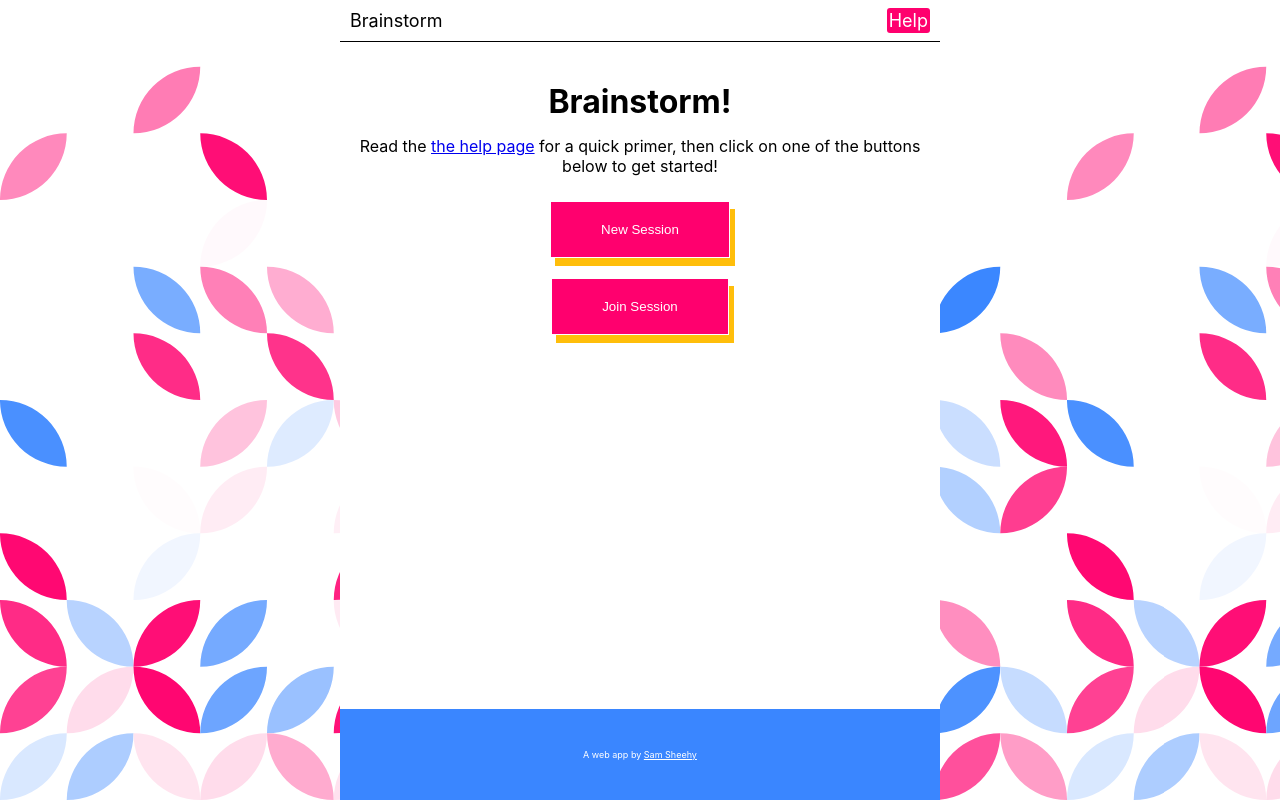
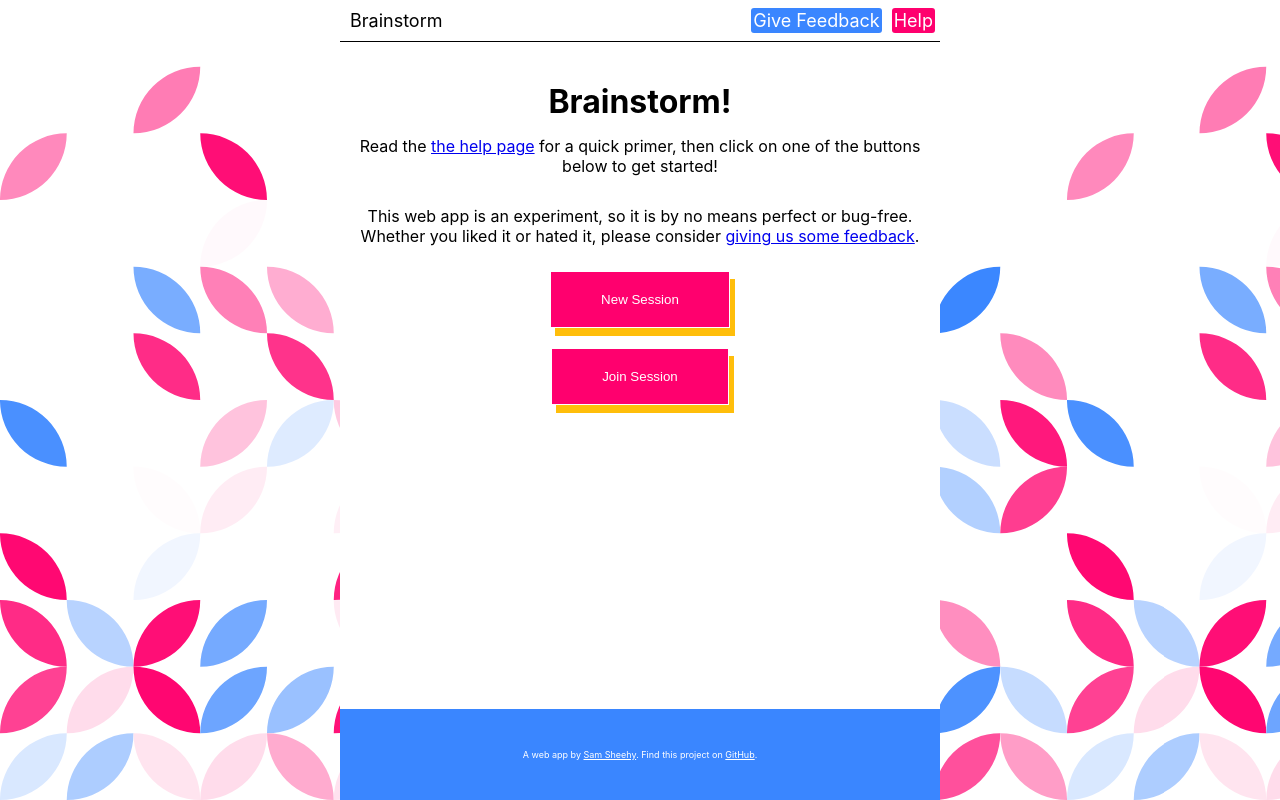
Before and after one commit to sheeshee/brainstorm, a React (Create React App) app: page / in a window 1280 px wide. Built offline with nearby package versions, Linux system fonts and the light colour scheme.

Commit message:
Add a feedback page

```diff
--- a/src/App.css
+++ b/src/App.css
@@ -48,12 +48,22 @@ footer p {
     min-height: 100%;
 }
 
+header div {
+        align-self: center;
+}
+
 header .link {
-    background-color: #ff006e;
     color: white;
     padding: 2px;
-    align-self: center;
     border-radius: 3px;
-    margin: auto 10px;
+    margin: auto 5px;
 
 }
+
+header .link.help {
+    background-color: #ff006e;
+}
+
+header .link.feedback {
+    background-color: #3a86ff;
+}
--- a/src/App.js
+++ b/src/App.js
@@ -10,6 +10,7 @@ import { CreateSession } from './components/CreateSession'
 import { ActiveSession } from './components/ActiveSession'
 import { JoinSession } from './components/JoinSession'
 import { HelpPage } from './components/HelpPage'
+import { FeedbackPage } from './components/FeedbackPage'
 import { useState } from 'react'
 import './App.css'
 
@@ -23,7 +24,10 @@ function App () {
     <div className="App">
       <header>
         <Link to="/">Brainstorm</Link>
-        <Link to="help" className="link">Help</Link>
+        <div>
+          <Link to="feedback" className="link feedback">Give Feedback</Link>
+          <Link to="help" className="link help">Help</Link>
+        </div>
       </header>
       <main>
         <Routes>
@@ -32,6 +36,7 @@ function App () {
           <Route path="session/:session/*" element={<ActiveSession name={name} connection={connection} role={role} connectionList={connectionList} />} />
           <Route path="session" element={<Navigate to="/" />} />
           <Route path="help" element={<HelpPage />} />
+          <Route path="feedback" element={<FeedbackPage />} />
           <Route path="" element={<Landing />} />
           <Route path="*" element={<h1>404</h1>} />
         </Routes>
@@ -39,7 +44,7 @@ function App () {
       <footer>
         <div>
           <p>
-            A web app by <a href="https://sheeshee.github.io">Sam Sheehy</a>
+            A web app by <a href="https://sheeshee.github.io">Sam Sheehy</a>. Find this project on <a href="https://github.com/sheeshee/brainstorm">GitHub</a>.
           </p>
         </div>
       </footer>
--- /dev/null
+++ b/src/components/FeedbackPage.js
@@ -0,0 +1,16 @@
+export const FeedbackPage = () => {
+  return (
+    <div>
+      <h1>Giving Feedback</h1>
+      <p>
+        This project is an experiment, so we would greatly appreciate
+        any feedback whatsoever!
+      </p>
+      <p>
+        You can email us at <a href="mailto:jx5tg8qeo@mozmail.com?subject=Brainstorm App Feedback">jx5tg8qeo@mozmail.com</a>
+      </p>
+      <p>The above is an email mask which forwards all mail to our inbox.</p>
+      <p>Alternatively, you can <a href="https://github.com/sheeshee/brainstorm/issues/new">submit an Issue on GitHub</a>.</p>
+    </div>
+  )
+}
--- a/src/components/Landing.js
+++ b/src/components/Landing.js
@@ -10,6 +10,10 @@ export const Landing = () => {
             Read the <Link to="help">the help page</Link> for a quick primer,
             then click on one of the buttons below to get started!
           </p>
+          <p>
+            This web app is an experiment, so it is by no means perfect or bug-free.
+            Whether you liked it or hated it, please consider <Link to="feedback">giving us some feedback</Link>.
+          </p>
           <Link to="/new"><Button text={'New Session'}/></Link>
           <Link to="/join"><Button text={'Join Session'}/></Link>
         </div>
```
